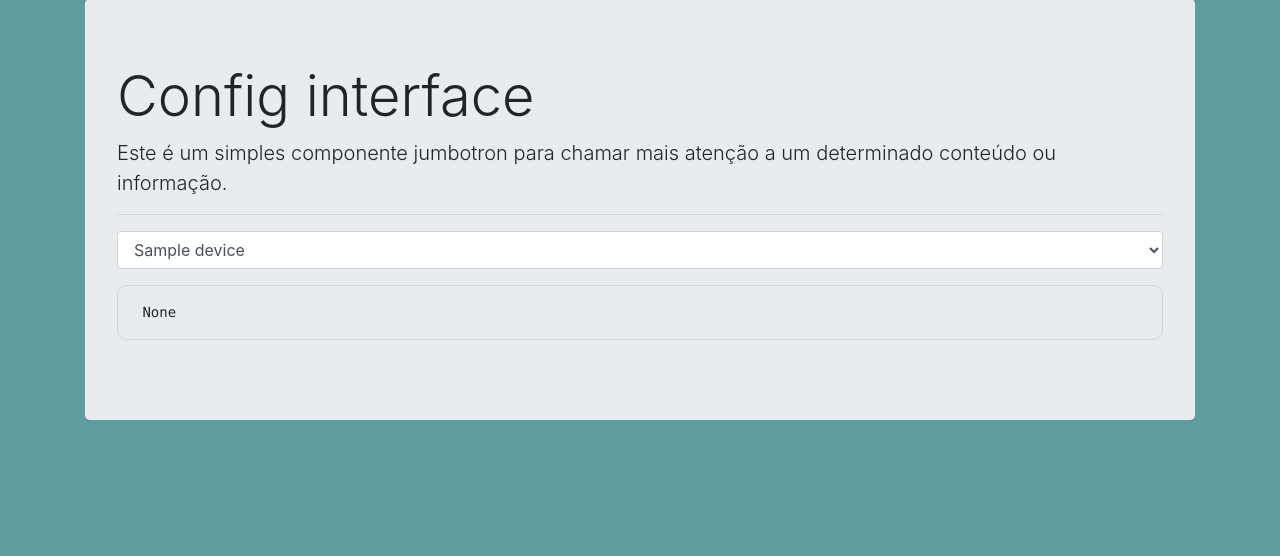
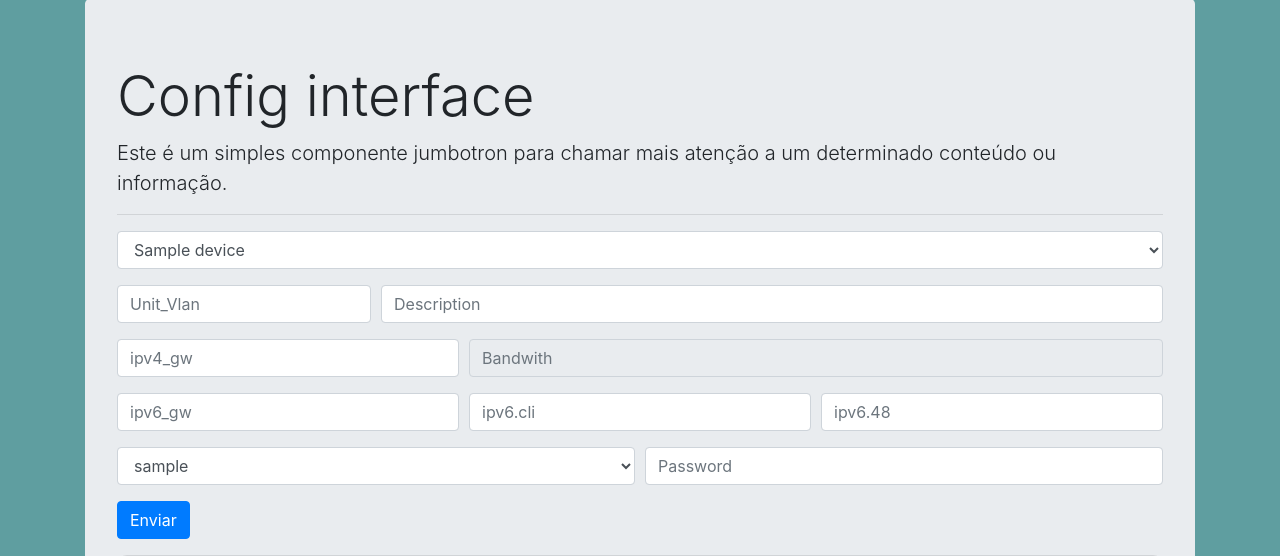
Before and after one commit to fabioew89/dev-auto.clickip.com.br, a Flask app: page /network/set_interface_unit in a window 1280 px wide. Shown: the part 65-621 px from the top of the page. Run offline with Flask 3, Linux system fonts and the light colour scheme; tables that the repository leaves empty hold one stand-in row (values such as "Sample post"); parts of the project's set-up code (start-up, migrations or seed data) failed here and were passed over; some libraries are stand-ins or nearby versions.

Commit message:
feat: new page set_interface_unit

```diff
--- a/app/controllers/blueprints/network_routes.py
+++ b/app/controllers/blueprints/network_routes.py
@@ -1,4 +1,4 @@
-from flask import Blueprint, request, render_template, flash, redirect, url_for
+from flask import Blueprint, request, render_template, flash
 from app.controllers.forms import Network_Form
 from app.controllers.netmiko import netmiko
 from app.models.model import Table_Register, Table_Devices
@@ -55,49 +55,34 @@ def get_interface_configuration():
     )
 
 
-# Rota: config_interface_unit
-@network_bp.route('/config_interface_unit', methods=['GET', 'POST'])
-def config_interface_unit():
-    users = db.session.execute(db.select(Table_Register)).scalars().all()
-    devices = db.session.execute(db.select(Table_Devices)).scalars().all()
-
-    output = None
-    if request.method == 'POST':
-        hostname = request.form.get('hostname')
-        username = request.form.get('username')
-        password = request.form.get('password')
-        unit = request.form.get('unit')
-
-        output = netmiko.get_interface_configuration(
-            hostname, username, password, unit
-            )
-
-    return render_template(
-        'router/config_interface_unit.html',
-        output=output,
-        users=users,
-        devices=devices,
-    )
-
-
+# Rota: set_interface_unit
 @network_bp.route('/set_interface_unit', methods=['GET', 'POST'])
 def set_interface_unit():
     form = Network_Form()
 
     output = None
 
+    # list users and devices in database
+    users = db.session.execute(
+        db.select(Table_Register).order_by(Table_Register.id)
+    ).scalars()
+
     devices = db.session.execute(
         db.select(Table_Devices).order_by(Table_Devices.id)
     ).scalars()
+
+    # create a tupla for users and devices
+    form.username.choices = [
+        (username.username, username.username) for username in users
+    ]
 
     form.device.choices = [
         (device.ip_address, device.hostname) for device in devices
     ]
 
     if form.validate_on_submit():
-        selected_device = form.device.data  # ignore_error
+        # selected_device = form.device.data
         flash('', )
-        return redirect(url_for('set_interface_unit'))
 
     return render_template(
         'router/set_interface_unit.html',
--- a/app/controllers/forms.py
+++ b/app/controllers/forms.py
@@ -1,10 +1,12 @@
 from flask_wtf import FlaskForm
 from wtforms import StringField, PasswordField, SubmitField, \
-    SelectField  # FloatField, IntegerField
+    SelectField, IntegerField, FloatField
+
 from wtforms.validators import DataRequired, Length, EqualTo, \
     ValidationError, IPAddress  # Optional
-from app.models.model import Table_Register  # Table_Devices
+
 from app import db
+from app.models.model import Table_Register
 
 
 class Form_Register(FlaskForm):
@@ -15,55 +17,67 @@ class Form_Register(FlaskForm):
         if username:
             raise ValidationError('Usuário já cadastrado')
 
-    username = StringField('Username', validators=[
-        DataRequired(),
-        Length(min=3, max=25),
-        ])
-
-    password = PasswordField('Password', validators=[
-        DataRequired(),
-        Length(min=6),
-        ])
-
-    password_confirm = PasswordField('Confirm Password', validators=[
-        DataRequired(),
-        EqualTo('password', message='As senhas devem coincidir')
-        ])
-
+    username = StringField(
+        'Username', validators=[DataRequired(), Length(min=3, max=25)]
+    )
+    password = PasswordField(
+        'Password', validators=[DataRequired(), Length(min=6)]
+    )
+    password_confirm = PasswordField(
+        'Confirm Password', validators=[
+            DataRequired(),
+            EqualTo('password', message='As senhas devem coincidir')]
+    )
     submit = SubmitField('Cadastrar')
 
 
 class Form_Login(FlaskForm):
-    username = StringField(validators=[DataRequired()])
-    password = PasswordField(validators=[DataRequired()])
+    username = StringField(
+        'username', validators=[DataRequired()]
+    )
+    password = PasswordField(
+        'password', validators=[DataRequired()])
     submit = SubmitField('Entrar')
 
 
 class Form_Devices(FlaskForm):
-    hostname = StringField(validators=[
-        DataRequired(),
-        Length(min=3, max=10)
-        ])
-
-    ip_address = StringField(validators=[
-        DataRequired(),
-        IPAddress()
-        ])
-
+    hostname = StringField(
+        'hostname', validators=[DataRequired(), Length(min=3, max=10)])
+    ip_address = StringField(
+        'ip_address', validators=[DataRequired(), IPAddress()]
+    )
     submit = SubmitField('Cadastrar')
 
 
 class Network_Form(FlaskForm):
-    device = SelectField('Devices', choices=[])
-
-
-#     unit_vlan = IntegerField('Unit VLAN', validators=[DataRequired()])
-#     description = StringField('Description', validators=[Optional()])
-#     ipv4_address = StringField('IPv4 Address', validators=[IPAddress(ipv4=True), Optional()])
-#     bandwith = FloatField('Bandwidth', validators=[Optional()])
-#     ipv6_gw = StringField('IPv6 Gateway', validators=[IPAddress(ipv6=True), Optional()])
-#     ipv6_cli = StringField('IPv6 Client', validators=[IPAddress(ipv6=True), Optional()])
-#     ipv6_48 = StringField('IPv6 /48', validators=[Optional()])
-#     username = SelectField('Username', choices=[('fabio.ewerton', 'fabio.ewerton'), ('admin', 'admin')], validators=[DataRequired()])
-#     password = PasswordField('Password', validators=[DataRequired()])
-#     submit = SubmitField('Enviar')
+    device = SelectField(
+        'Devices', choices=[]
+    )
+    username = SelectField(
+        'Username', choices=[]
+    )
+    password = PasswordField(
+        'Password', validators=[DataRequired()]
+    )
+    unit_vlan = IntegerField(
+        'Unit VLAN', validators=[DataRequired()]
+    )
+    description = StringField(
+        'Description', validators=[DataRequired()]
+    )
+    bandwith = FloatField(
+        'Bandwidth', validators=[DataRequired()]
+    )
+    ipv4_gw = StringField(
+        'IPv4 Address', validators=[DataRequired(), IPAddress(ipv4=True)]
+    )
+    ipv6_gw = StringField(
+        'IPv6 Gateway', validators=[DataRequired(), IPAddress(ipv6=True)]
+    )
+    ipv6_cli = StringField(
+        'IPv6 Client', validators=[DataRequired(), IPAddress(ipv6=True)]
+    )
+    ipv6_48 = StringField(
+        'IPv6 /48', validators=[DataRequired(), IPAddress(ipv6=True)]
+    )
+    submit = SubmitField('Enviar')
--- a/app/templates/layout.html
+++ b/app/templates/layout.html
@@ -28,7 +28,6 @@
           <div class="dropdown-menu">
             <a href="{{url_for('network.get_interface_summary')}}" class="dropdown-item">get_interface_summary</a>
             <a href="{{url_for('network.get_interface_configuration')}}" class="dropdown-item">get_interface_configuration</a>
-            <a href="{{url_for('network.config_interface_unit')}}" class="dropdown-item">config_client_unit</a>
             <a href="{{url_for('network.set_interface_unit')}}" class="dropdown-item">set interface ae0 unit $</a>
             <a href="#" class="dropdown-item">config_router_static</a>
           </div>
--- a/app/templates/router/set_interface_unit.html
+++ b/app/templates/router/set_interface_unit.html
@@ -9,7 +9,55 @@
 
 <form method="POST">
   {{ form.hidden_tag() }}
-  {{ form.device(class="form-control mb-3") }}
+
+  <!-- ROW -->
+  <div class="form-row">
+    <div class="form-group col">{{ form.device(class="form-control") }}</div>
+  </div>
+
+  <!-- ROW -->
+  <div class="form-row">
+    <div class="form-group col-3">
+      {{ form.unit_vlan(class="form-control", placeholder="Unit_Vlan") }}
+    </div>
+    <div class="form-group col">
+      {{ form.description(class="form-control", placeholder="Description") }}
+    </div>
+  </div>
+
+  <!-- ROW -->
+  <div class="form-row">
+    <div class="form-group col-4">
+      {{ form.ipv4_gw(class="form-control", placeholder="ipv4_gw") }}
+    </div>
+    <div class="form-grou col">
+      {{ form.bandwith(class="form-control", placeholder="Bandwith",
+      readonly="true") }}
+    </div>
+  </div>
+
+  <!-- ROW -->
+  <div class="form-row">
+    <div class="form-group col-4">
+      {{ form.ipv6_gw(class="form-control", placeholder="ipv6_gw") }}
+    </div>
+    <div class="form-group col-4">
+      {{ form.ipv6_cli(class="form-control", placeholder="ipv6.cli") }}
+    </div>
+    <div class="form-group col-4">
+      {{ form.ipv6_48(class="form-control", placeholder="ipv6.48") }}
+    </div>
+  </div>
+
+  <!-- ROW -->
+  <div class="form-row">
+    <div class="form-group col">{{ form.username(class="form-control") }}</div>
+    <div class="form-group col">
+      {{ form.password(class="form-control", placeholder="Password") }}
+    </div>
+  </div>
+
+  {{ form.submit(class="btn btn-primary") }}
 </form>
 
 <pre
@@ -20,5 +68,7 @@
     margin-top: 1rem;
     border-radius: 10px;
   "
-> {{ output }}</pre>
+>
+ {{ output }}</pre
+>
 {% endblock %}
```
